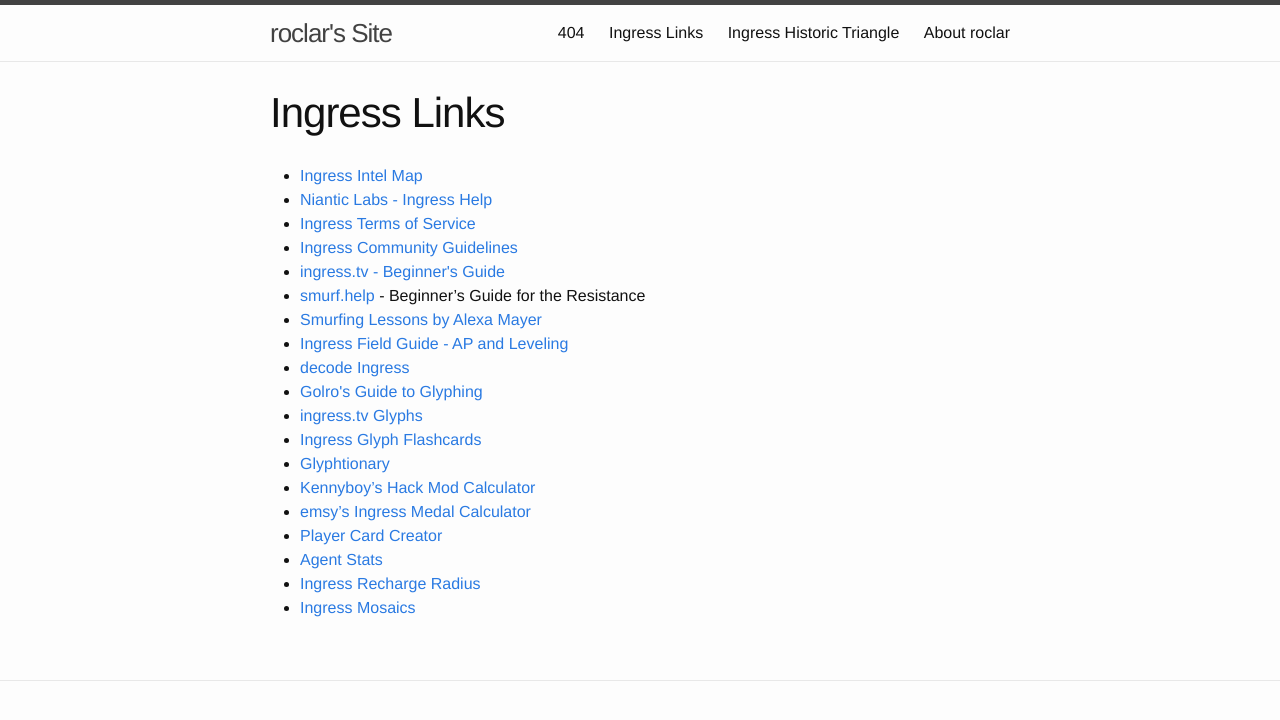
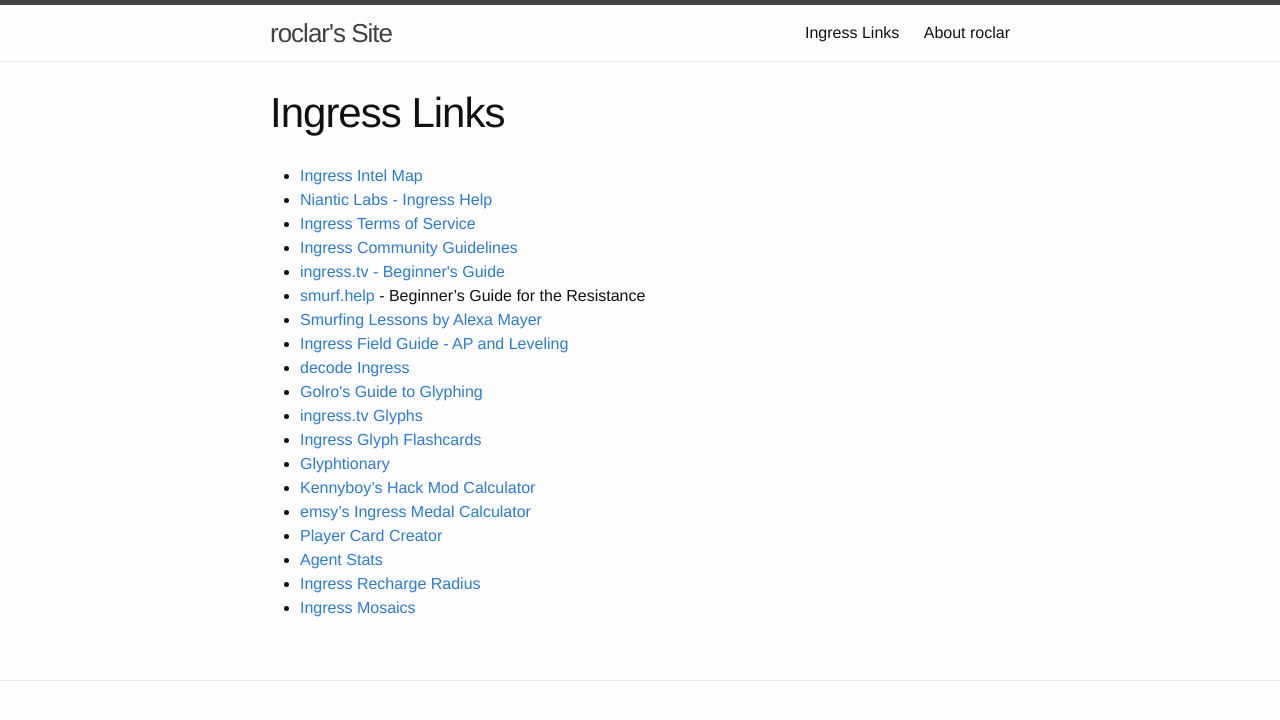
Before and after one commit to roclar/roclar.github.io, a Jekyll site: the page built from ingress.md, in a window 1280 px wide. Shown: the top 720 px of the page. Built offline with Jekyll 4.4.1, drawn with Linux system fonts in a browser that asks for light colours.

Commit message:
Attempt to fix menu hiding

```diff
--- a/_includes/header.html
+++ b/_includes/header.html
@@ -16,7 +16,7 @@
       <div class="trigger">
         {% assign pages = site.pages | sort:"weight"  %}
         {% for p in pages %}
-          {% if p.title %}
+          {% if p.menu == 'main' %}
           <a class="page-link" href="{{ p.url | prepend: site.baseurl }}">{{ p.title }}</a>
           {% endif %}
         {% endfor %}
```
Also changed, not shown: about.md (+1 -0 lines), ingress.md (+1 -0 lines).
